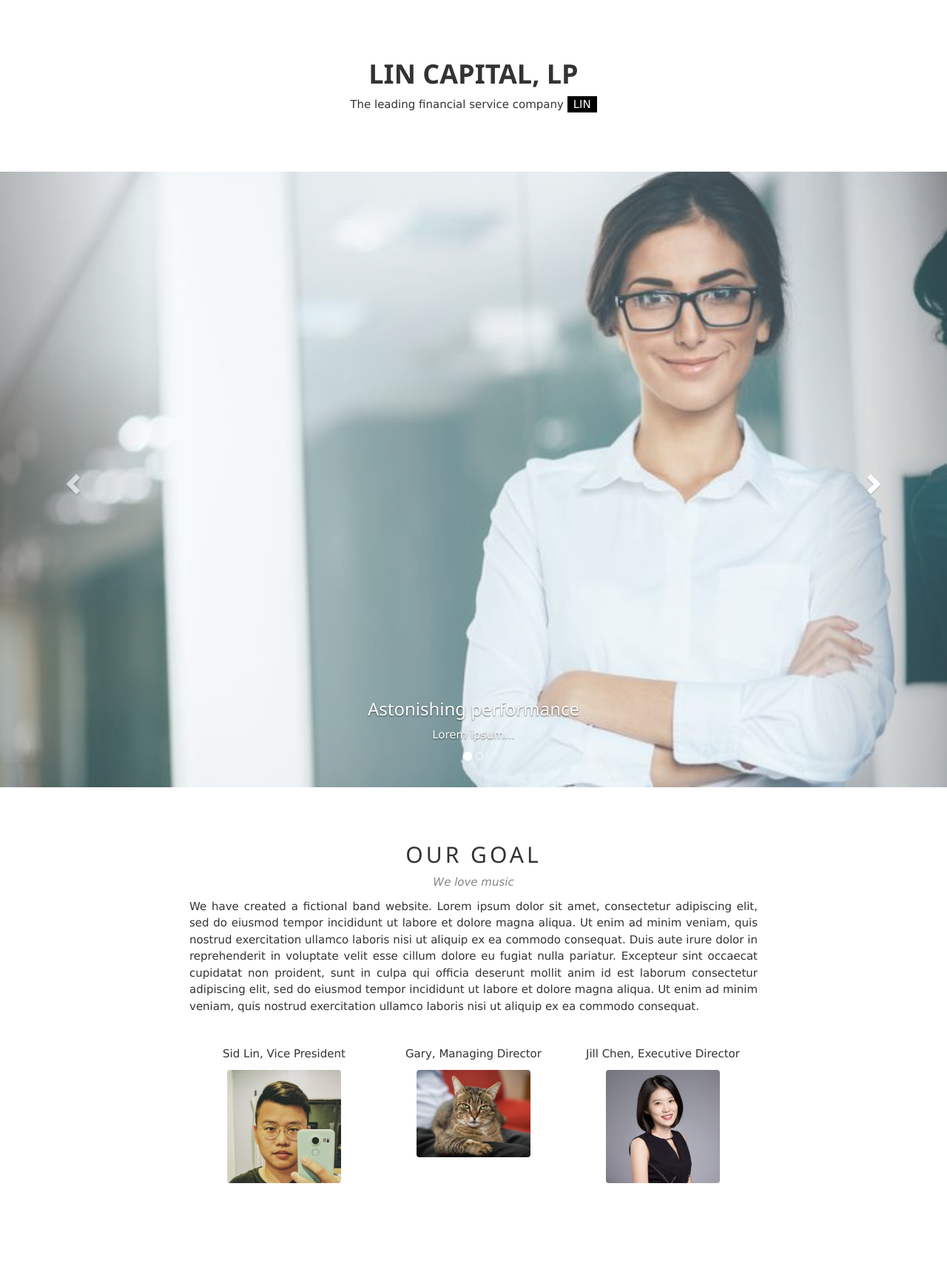
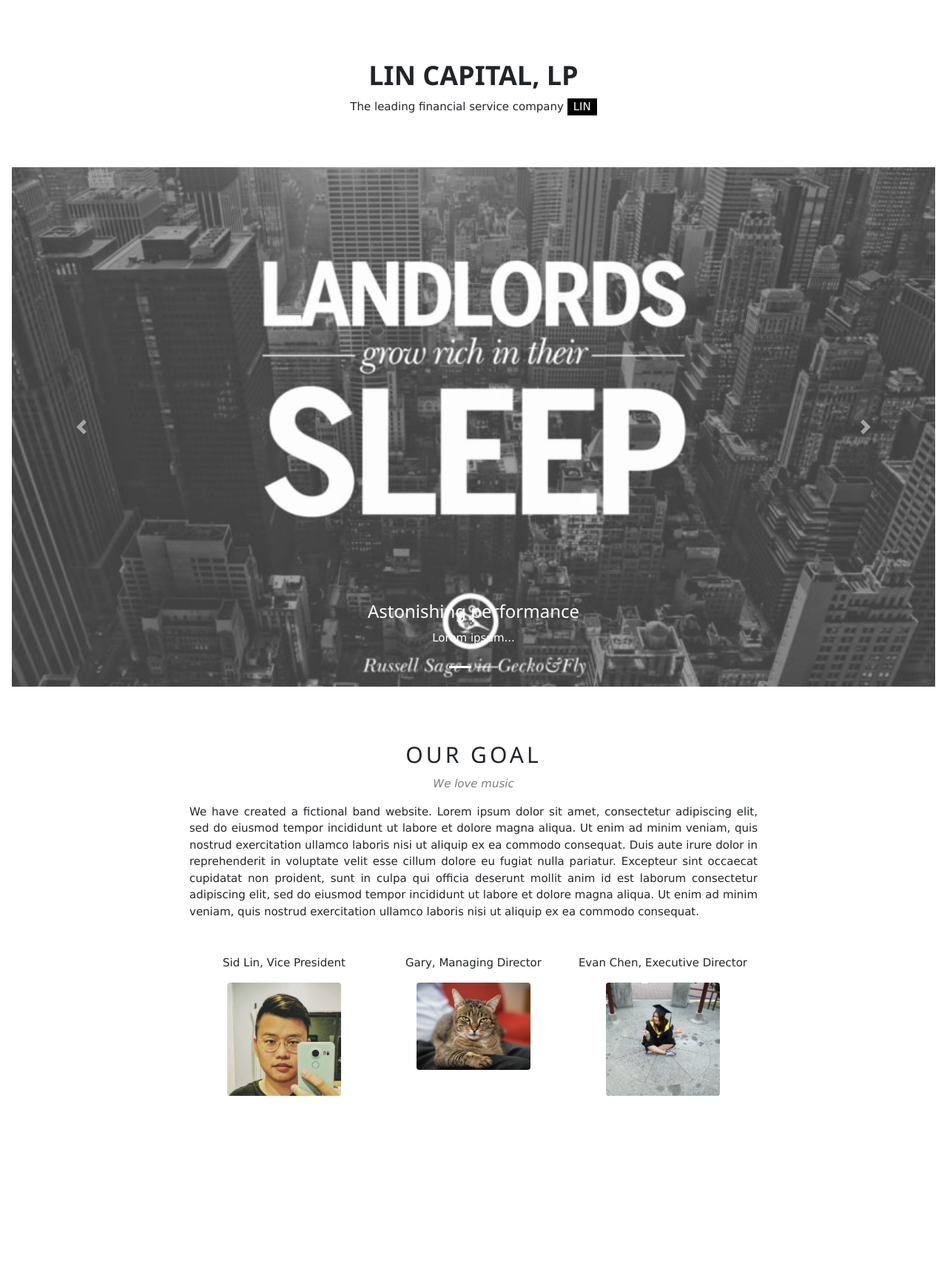
Before and after one commit to j611062000/Django, a Django app: page /stock/home in a window 1280 px wide. Shown: the whole page at 74% size. After the commit the page ends 1481 px from the top, so only its background shows below. Run offline with Django 3.2, Linux system fonts and the light colour scheme; some libraries are stand-ins or nearby versions.

Commit message:
carousel

```diff
--- a/stock/get_data.py
+++ b/stock/get_data.py
@@ -1,7 +1,8 @@
 from alpha_vantage.timeseries import TimeSeries
+from bs4 import BeautifulSoup as bs
 from datetime import datetime
 from django.utils import timezone
-from bs4 import BeautifulSoup as bs
+
 import requests
 import time
 
--- a/stock/templates/stock/stock_home_page.html
+++ b/stock/templates/stock/stock_home_page.html
@@ -1,34 +1,40 @@
 {% load static %}
 
+<html>
 <head>
-
-  <link rel="stylesheet" href="https://maxcdn.bootstrapcdn.com/bootstrap/3.3.7/css/bootstrap.min.css">
+  <link rel="stylesheet" href="https://maxcdn.bootstrapcdn.com/bootstrap/4.0.0/css/bootstrap.min.css" integrity="sha384-Gn5384xqQ1aoWXA+058RXPxPg6fy4IWvTNh0E263XmFcJlSAwiGgFAW/dAiS6JXm" crossorigin="anonymous">
+  <!-- <link rel="stylesheet" href="https://maxcdn.bootstrapcdn.com/bootstrap/3.3.7/css/bootstrap.min.css"> -->
   <link rel="stylesheet" href="https://www.w3schools.com/w3css/4/w3.css">
 
+
+  <script src="https://code.jquery.com/jquery-3.2.1.slim.min.js" integrity="sha384-KJ3o2DKtIkvYIK3UENzmM7KCkRr/rE9/Qpg6aAZGJwFDMVNA/GpGFF93hXpG5KkN" crossorigin="anonymous"></script>
+  <script src="https://cdnjs.cloudflare.com/ajax/libs/popper.js/1.12.9/umd/popper.min.js" integrity="sha384-ApNbgh9B+Y1QKtv3Rn7W3mgPxhU9K/ScQsAP7hUibX39j7fakFPskvXusvfa0b4Q" crossorigin="anonymous"></script>
+  <script src="https://maxcdn.bootstrapcdn.com/bootstrap/4.0.0/js/bootstrap.min.js" integrity="sha384-JZR6Spejh4U02d8jOt6vLEHfe/JQGiRRSQQxSfFWpi1MquVdAyjUar5+76PVCmYl" crossorigin="anonymous"></script>
+  <!-- <script src="https://maxcdn.bootstrapcdn.com/bootstrap/3.3.7/js/bootstrap.min.js"></script> -->
   <script src="https://ajax.googleapis.com/ajax/libs/jquery/3.3.1/jquery.min.js"></script>
-  <script src="https://maxcdn.bootstrapcdn.com/bootstrap/3.3.7/js/bootstrap.min.js"></script>
 
 </head>
 
+
 <body>
 
-<div class="w3-content" style="max-width:2000px;margin-top:70px">
-    <header class="w3-container w3-center w3-dark" style="margin-bottom:70px">
+<div class="w3-container" style="margin-top:70px">
+    <div class=" w3-center" style="margin-bottom:70px">
       <h1><b>LIN CAPITAL, LP</b></h1>
       <p>The leading financial service company <span class="w3-tag">LIN</span></p>
-    </header>
+    </div>
 
-
-      <div id="myCarousel" class="carousel slide" data-ride="carousel">
+      <!-- Carousel in the main page -->
+      <div id="main_page_carousel" class="carousel slide" data-ride="carousel">
         <ol class="carousel-indicators">
-          <li data-target="#myCarousel" data-slide-to="0" class="active"></li>
-          <li data-target="#myCarousel" data-slide-to="1"></li>
+          <li data-target="#main_page_carousel" data-slide-to="0" class="active"></li>
+          <li data-target="#main_page_carousel" data-slide-to="1" ></li>
         </ol>
 
         <!-- Wrapper for slides -->
         <div class="carousel-inner">
-          <div class="item active">
-            <img src="{% static "stock/images/female_banker.jpg" %}" style="width:100%;" class="w3-opacity-min">
+          <div class="carousel-item active">
+            <img src="{% static 'stock/images/female_banker.jpg' %}" style="width:100%;" class="w3-opacity-min">
             <div class="carousel-caption">
               <h3>Astonishing performance</h3>
               <p>Lorem ipsum...</p>
@@ -36,8 +42,8 @@
           </div>
 
 
-          <div class="item">
-            <img src="{% static "stock/images/wallstreet_view.jpg" %}" style="width:100%;" class="w3-opacity-min">
+          <div class="carousel-item">
+            <img src="{% static 'stock/images/wallstreet_view.jpg' %}" style="width:100%;" class="w3-opacity-min">
             <div class="carousel-caption">
               <h3>Astonishing performance</h3>
               <p>Lorem ipsum...</p>
@@ -46,18 +52,20 @@
         </div>
 
         <!-- Left and right controls -->
-        <a class="left carousel-control" href="#myCarousel" data-slide="prev">
-          <span class="glyphicon glyphicon-chevron-left"></span>
+        <a class="carousel-control-prev" href="#main_page_carousel" role="button" data-slide="prev">
+          <span class="carousel-control-prev-icon"></span>
           <span class="sr-only">Previous</span>
         </a>
-        <a class="right carousel-control" href="#myCarousel" data-slide="next">
-          <span class="glyphicon glyphicon-chevron-right"></span>
+        <a class="carousel-control-next" href="#main_page_carousel" role="button" data-slide="next">
+          <span class="carousel-control-next-icon"></span>
           <span class="sr-only">Next</span>
         </a>
       </div>
 </div>
 
-<div class="w3-container w3-content w3-center w3-padding-64" style="max-width:800px" id="band">
+
+
+<div class="w3-container w3-content w3-center w3-padding-64" style="max-width:800px" >
     <h2 class="w3-wide">OUR GOAL</h2>
     <p class="w3-opacity"><i>We love music</i></p>
     <p class="w3-justify">We have created a fictional band website. Lorem ipsum dolor sit amet, consectetur adipiscing elit, sed do eiusmod tempor incididunt ut labore et dolore magna aliqua. Ut enim ad minim veniam, quis nostrud exercitation ullamco laboris nisi ut aliquip
@@ -73,11 +81,13 @@
         <img src="{% static "stock/images/cat.jpg" %}" class="w3-round w3-margin-bottom" alt="Random Name" style="width:60%">
       </div>
       <div class="w3-third">
-        <p>Jill Chen, Executive Director</p>
-        <img src="{% static "stock/images/jill.jpg" %}" class="w3-round" alt="Random Name" style="width:60%">
+        <p>Evan Chen, Executive Director</p>
+        <img src="{% static "stock/images/Evan.jpg" %}" class="w3-round" alt="Random Name" style="width:60%">
       </div>
     </div>
-  </div>
+</div>
+
+
 
 </body>
 </html>
```
Also changed, not shown: stock/templates/stock/interval_price_for_individual_stock.html (+22 -49 lines), stock/templates/stock/trading_date_archive_day.html (+2 -13 lines), stock/static/stock/images/Evan.jpg (added), stock/static/stock/images/female_banker.jpg, stock/static/stock/images/wallstreet_view.jpg.
